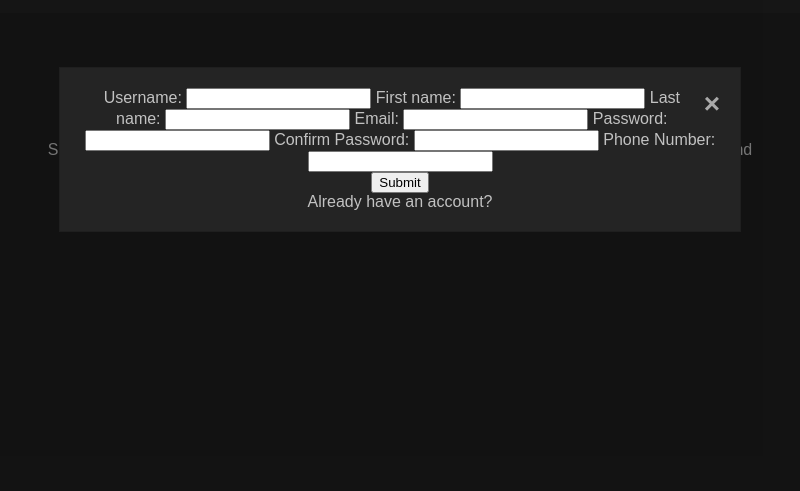
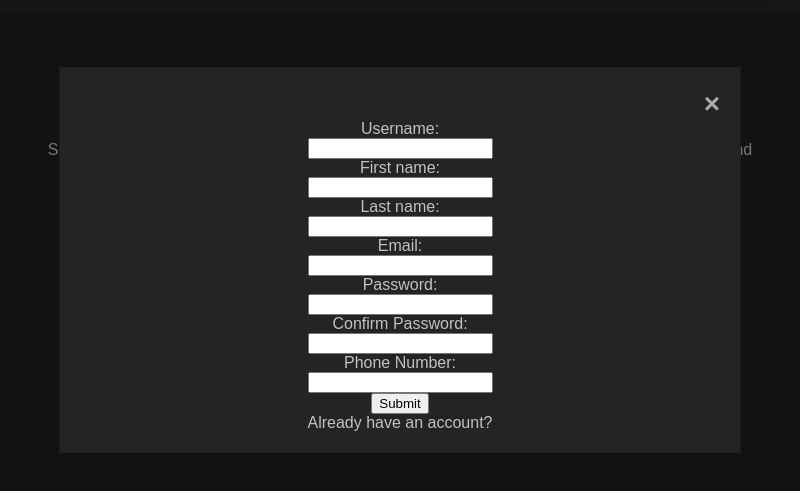
Before and after one commit to rardev/social-app, an Electron app: page index.html in a window 800 px wide. Both pictures are taken after a click on the button "Sign Up". Shown: the part 53-544 px from the top of the page. Drawn offline with Linux system fonts and the light colour scheme.

Commit message:
"converted the modal to a flexbox"

```diff
--- a/style.css
+++ b/style.css
@@ -67,6 +67,18 @@ a{
     border: 1px solid #1f1f1f;
     width: 80%; /* Could be more or less, depending on screen size */
   }
+  form{
+    display: flex;
+    flex-direction: column;
+    align-items: center;
+    justify-content: center;
+    width: 100%;
+  }
+  .login-link
+  {
+    cursor: pointer;
+  }
+
 
   /* The Close Button */
   .close {
```
